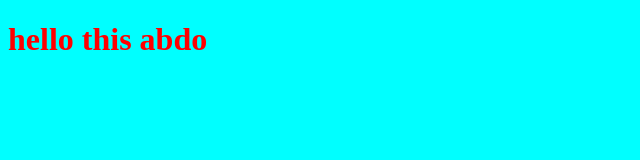
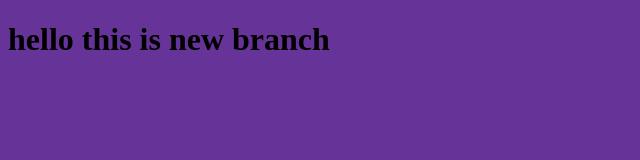
Before and after one commit to AbdulrhamnHelmy/myproject, a plain HTML site: page index.html in a window 1280 px wide. Shown: the whole page, without its empty margins (0-640 px from the left). Drawn offline with Linux system fonts and the light colour scheme.

Commit message:
changing style for the title

```diff
--- a/index.html
+++ b/index.html
@@ -7,7 +7,7 @@
     <link rel="stylesheet" href="style.css">
 </head>
 <body>
-    <h1>hello this abdo</h1>
+    <h1>hello this is new branch</h1>
     <script src="app.js"></script>
 </body>
 </html>
--- a/style.css
+++ b/style.css
@@ -1,6 +1,6 @@
 h1{
-    color: red;
+    color: black;
 }
 body{
-    background-color: aqua;
+    background-color: rebeccapurple;
 }
```
